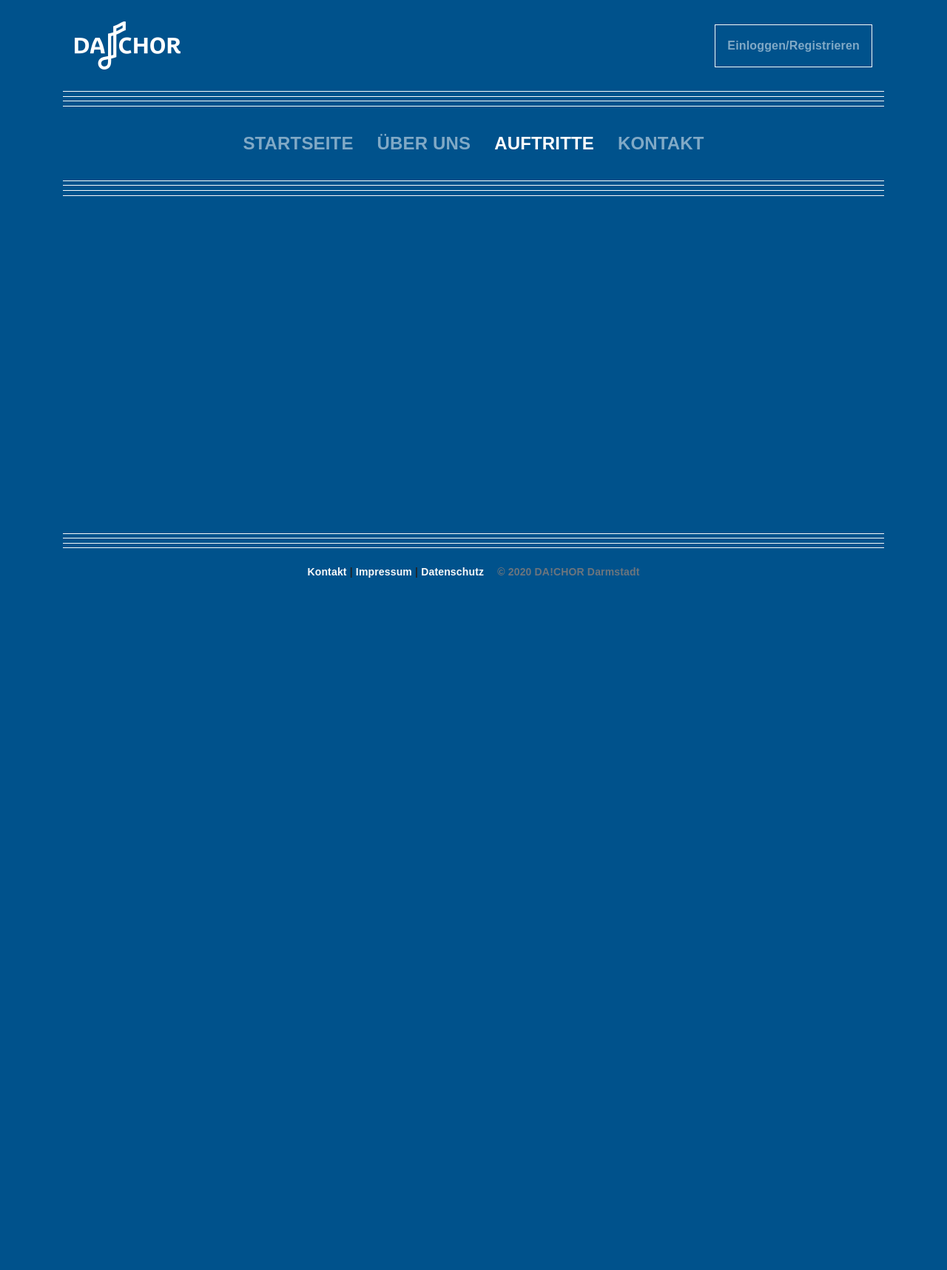
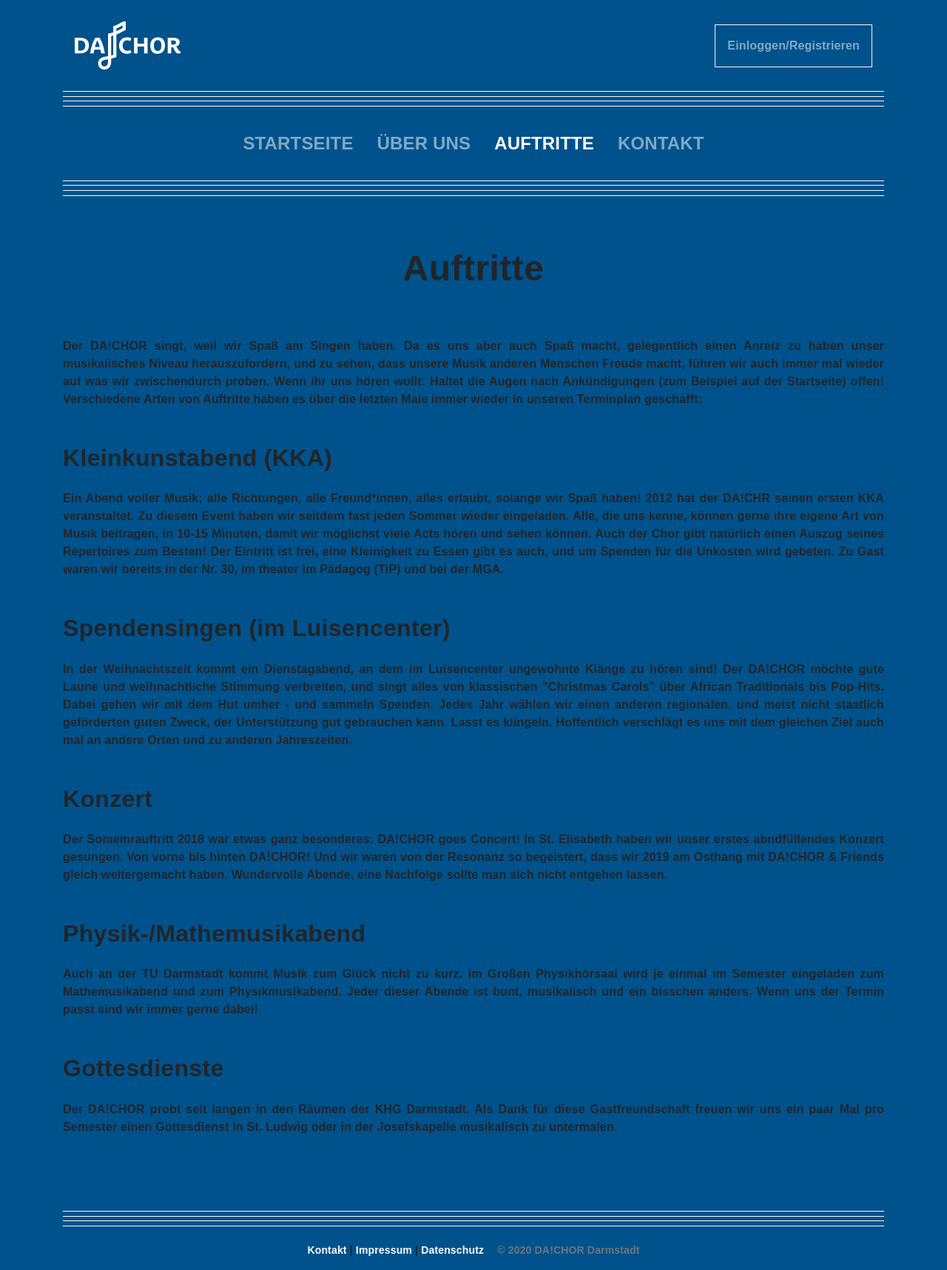
Before and after one commit to geislern/DACHOR-Website, a Django app: page /auftritte/ in a window 1280 px wide. Shown: the whole page at 74% size. Before the commit the page ends 781 px from the top, so only its background shows below. Run offline with Django 3.2, Linux system fonts and the light colour scheme; some libraries are stand-ins or nearby versions; some web fonts are replaced.

Commit message:
preliminary content for events page

```diff
--- a/dachor_website/templates/dachor_website/events.html
+++ b/dachor_website/templates/dachor_website/events.html
@@ -1 +1,47 @@
 {% extends 'dachor_website/base.html' %}
+
+{% block content %}
+
+    <h1>Auftritte</h1>
+
+    <p>Der DA!CHOR singt, weil wir Spaß am Singen haben. Da es uns aber auch Spaß macht, gelegentlich einen Anreiz zu
+        haben unser musikalisches Niveau herauszufordern, und zu sehen, dass unsere Musik anderen Menschen Freude macht,
+        führen wir auch immer mal wieder auf was wir zwischendurch proben. Wenn ihr uns hören wollt: Haltet die Augen
+        nach Ankündigungen (zum Beispiel auf der Startseite) offen! Verschiedene Arten von Auftritte haben es
+        über die letzten Male immer wieder in unseren Terminplan geschafft:</p>
+
+    <h3>Kleinkunstabend (KKA)</h3>
+    <p>Ein Abend voller Musik; alle Richtungen, alle Freund*innen, alles erlaubt, solange wir Spaß haben! 2012 hat der
+        DA!CHR seinen ersten KKA veranstaltet. Zu diesem Event haben wir seitdem fast jeden Sommer wieder eingeladen.
+        Alle, die uns kenne, können gerne ihre eigene Art von Musik beitragen, in 10-15 Minuten, damit wir möglichst
+        viele Acts hören und sehen können. Auch der Chor gibt natürlich einen Auszug seines Repertoires zum Besten! Der
+        Eintritt ist frei, eine Kleinigkeit zu Essen gibt es auch, und um Spenden für die Unkosten wird gebeten. Zu Gast
+        waren wir bereits in der Nr. 30, im theater im Pädagog (TiP) und bei der MGA.</p>
+
+
+    <h3>Spendensingen (im Luisencenter)</h3>
+    <p>In der Weihnachtszeit kommt ein Dienstagabend, an dem im Luisencenter ungewohnte Klänge zu hören sind! Der
+        DA!CHOR möchte gute Laune und weihnachtliche Stimmung verbreiten, und singt alles von klassischen "Christmas
+        Carols" über African Traditionals bis Pop-Hits. Dabei gehen wir mit dem Hut umher - und sammeln Spenden. Jedes
+        Jahr wählen wir einen anderen regionalen, und meist nicht staatlich geförderten guten Zweck, der Unterstützung
+        gut gebrauchen kann. Lasst es klingeln. Hoffentlich verschlägt es uns mit dem gleichen Ziel auch mal an andere
+        Orten und zu anderen Jahreszeiten.</p>
+
+    <h3>Konzert</h3>
+    <p>Der Somemrauftritt 2018 war etwas ganz besonderes: DA!CHOR goes Concert! In St. Elisabeth haben wir unser erstes
+        abndfüllendes Konzert gesungen. Von vorne bis hinten DA!CHOR! Und wir waren von der Resonanz so begeistert, dass
+        wir 2019 am Osthang mit DA!CHOR & Friends gleich weitergemacht haben. Wundervolle Abende, eine Nachfolge sollte
+        man sich nicht entgehen lassen. </p>
+
+    <h3>Physik-/Mathemusikabend</h3>
+    <p>Auch an der TU Darmstadt kommt Musik zum Glück nicht zu kurz. Im Großen Physikhörsaal wird je einmal im Semester
+        eingeladen zum Mathemusikabend und zum Physikmusikabend. Jeder dieser Abende ist bunt, musikalisch und ein
+        bisschen anders. Wenn uns der Termin passt sind wir immer gerne dabei!</p>
+
+    <h3>Gottesdienste</h3>
+    <p>Der DA!CHOR probt seit langen in den Räumen der KHG Darmstadt. Als Dank für diese Gastfreundschaft freuen wir uns
+        ein paar Mal pro Semester einen Gottesdienst in St. Ludwig oder in der Josefskapelle musikalisch zu
+        untermalen.</p>
+
+
+{% endblock %}
```
